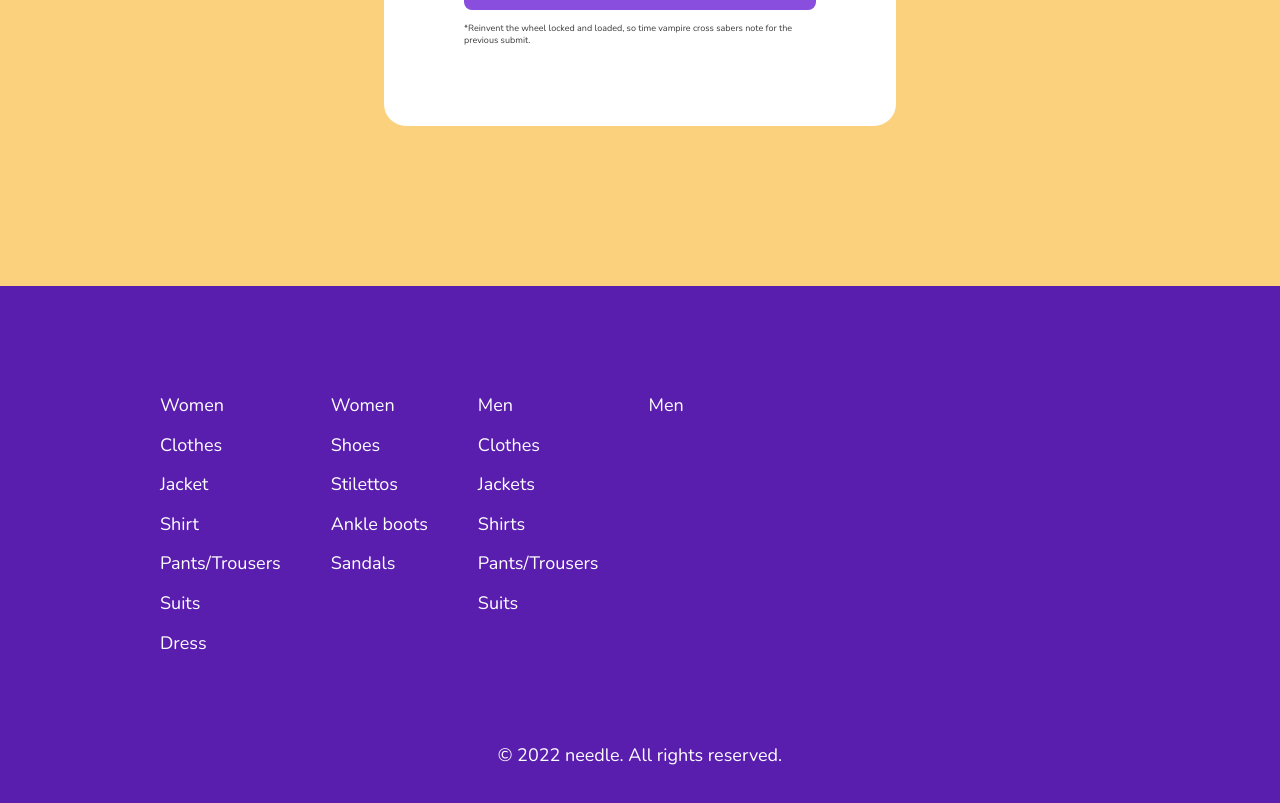
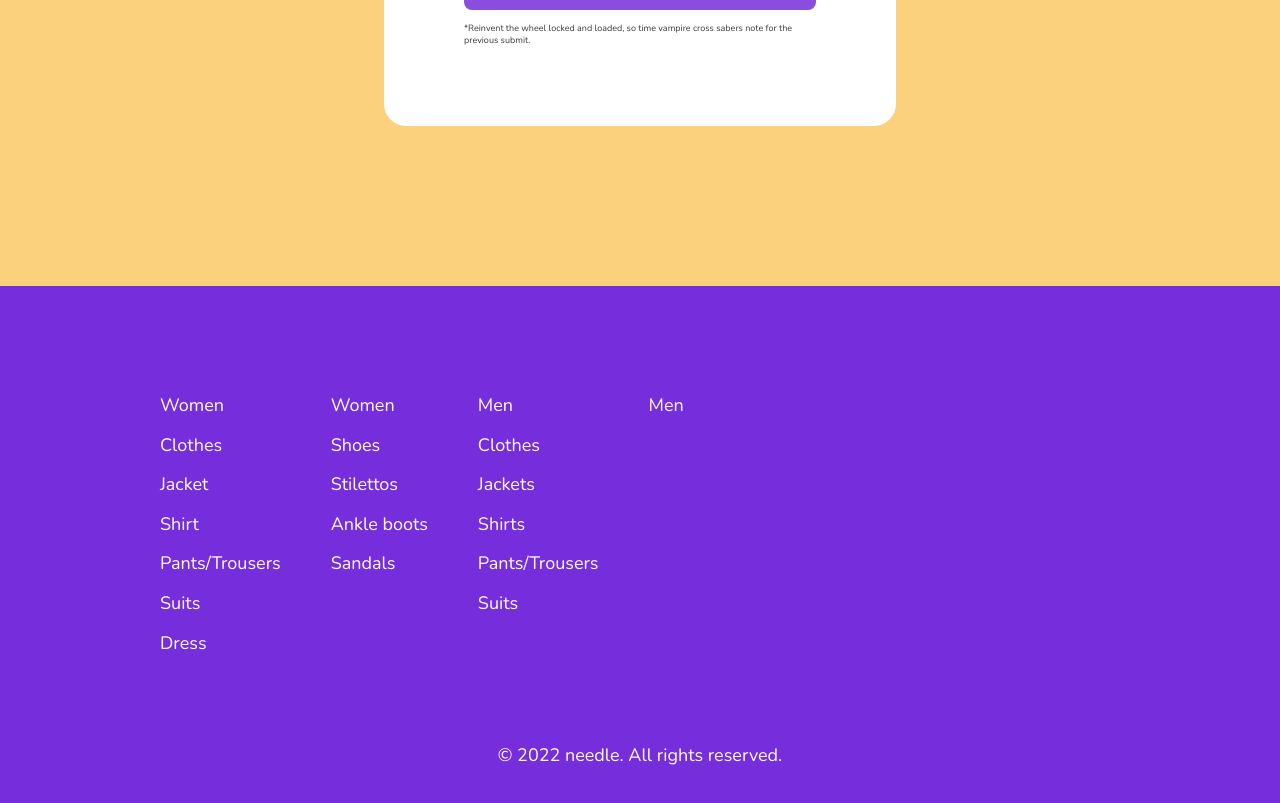
Before and after one commit to moisens/needle, a React (Vite) app: page / in a window 1280 px wide. Shown: the part 1269-2072 px from the top of the page. Built offline with nearby package versions, Linux system fonts and the light colour scheme.

Commit message:
modif var footer

```diff
--- a/src/components/footer/footer.scss
+++ b/src/components/footer/footer.scss
@@ -3,7 +3,7 @@
 
 footer {
   max-width: 100vw;
-  background-color: variables.$dark-purple;
+  background-color:#762EDC; //#823FDE
   color: variables.$white-color;
 
   .footer-container {
--- a/src/scss/_variables.scss
+++ b/src/scss/_variables.scss
@@ -8,9 +8,9 @@ $light-yellow: hsl(40, 94%, 74%);
 $yellow-listbox: hsl(40, 95%, 59%);
 $bck-hover1: hsl(267, 73%, 97%);
 $faded-purple: hsl(304, 44%, 68%);
-$faded-darkpurple: #985793;
+$faded-darkpurple: hsl(305, 27%, 47%);
 $light-purple: hsl(265, 69%, 59%);
 $dark-purple: hsl(265, 71%, 40%);
-$super-darkpurple: hsl(266, 82%, 15%);
+$super-darkpurple: #220746;
 $grayish-color: hsl(0, 0%, 22%);
 $red-color: hsl(6, 90%, 61%);
```
